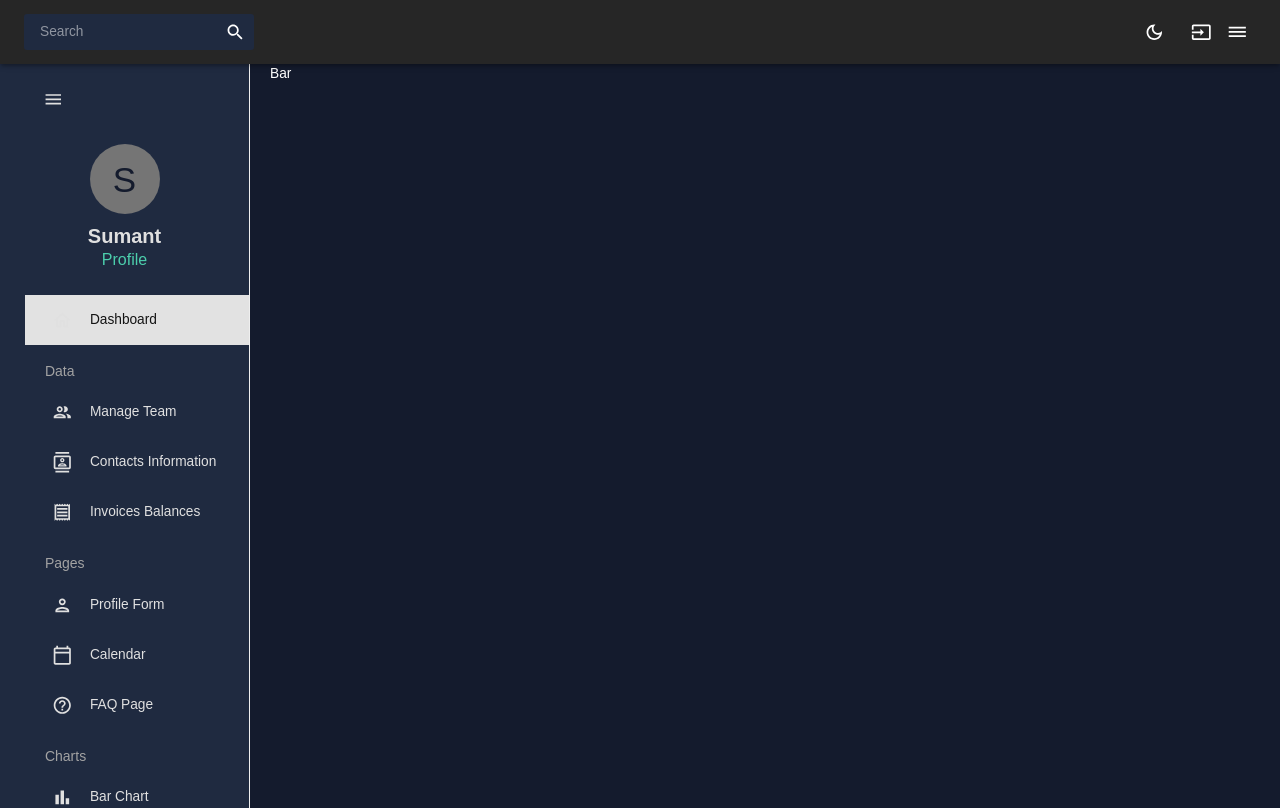
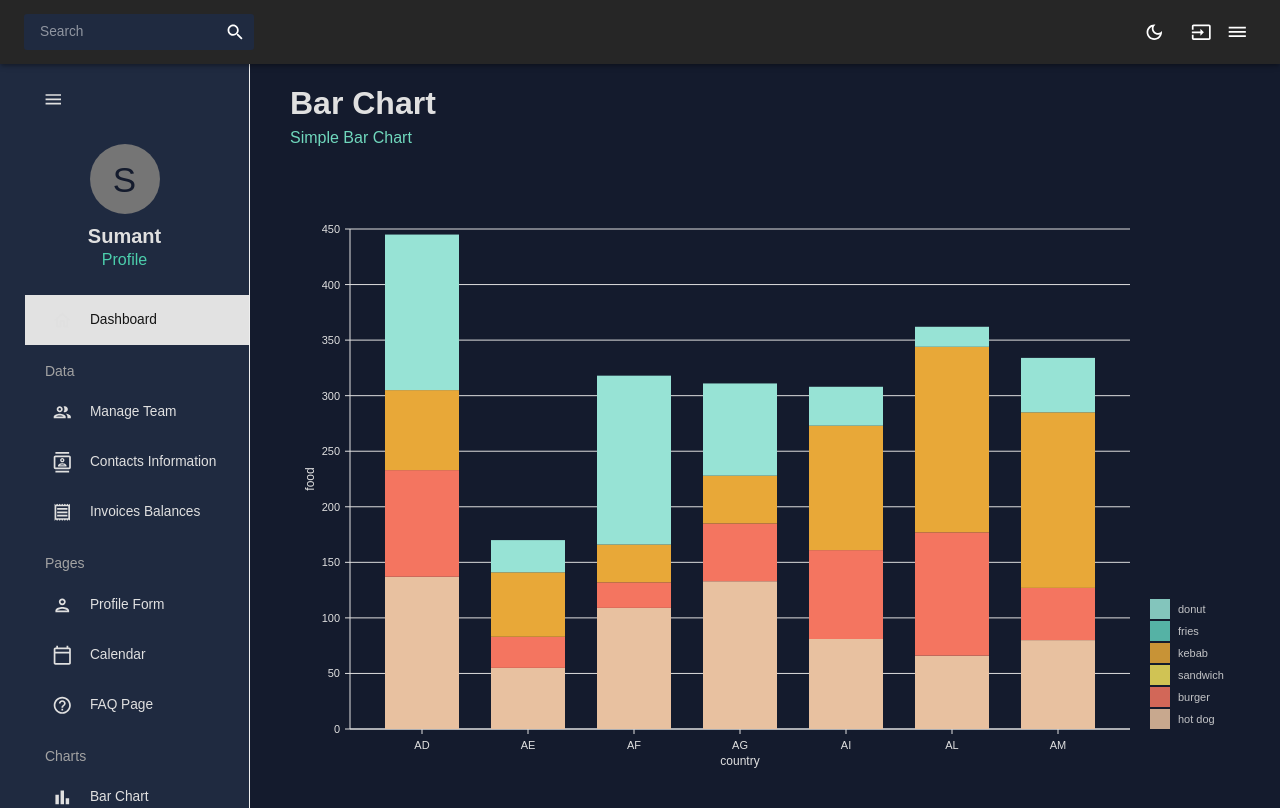
Before and after one commit to Sumant64/react-admin-dashboard, a React (Create React App) app: page /bar in a window 1280 px wide. Built offline with nearby package versions, Linux system fonts and the light colour scheme.

Commit message:
bar chart

```diff
--- /dev/null
+++ b/src/components/BarChart.tsx
@@ -0,0 +1,131 @@
+import { useTheme } from '@mui/material'
+import React from 'react';
+import { ResponsiveBar } from "@nivo/bar";
+import { tokens } from '../theme';
+import { mockBarData as data } from '../data/mockData';
+
+const BarChart = ({ isDashboard = false }) => {
+    const theme = useTheme();
+    const colors = tokens(theme.palette.mode);
+
+  return (
+    <ResponsiveBar
+      data={data}
+      theme={{
+        // added
+        axis: {
+          domain: {
+            line: {
+              stroke: colors.grey[100],
+            },
+          },
+          legend: {
+            text: {
+              fill: colors.grey[100],
+            },
+          },
+          ticks: {
+            line: {
+              stroke: colors.grey[100],
+              strokeWidth: 1,
+            },
+            text: {
+              fill: colors.grey[100],
+            },
+          },
+        },
+        legends: {
+          text: {
+            fill: colors.grey[100],
+          },
+        },
+      }}
+      keys={["hot dog", "burger", "sandwich", "kebab", "fries", "donut"]}
+      indexBy="country"
+      margin={{ top: 50, right: 130, bottom: 50, left: 60 }}
+      padding={0.3}
+      valueScale={{ type: "linear" }}
+      indexScale={{ type: "band", round: true }}
+      colors={{ scheme: "nivo" }}
+      defs={[
+        {
+          id: "dots",
+          type: "patternDots",
+          background: "inherit",
+          color: "#38bcb2",
+          size: 4,
+          padding: 1,
+          stagger: true,
+        },
+        {
+          id: "lines",
+          type: "patternLines",
+          background: "inherit",
+          color: "#eed312",
+          rotation: -45,
+          lineWidth: 6,
+          spacing: 10,
+        },
+      ]}
+      borderColor={{
+        from: "color",
+        modifiers: [["darker", 1.6]],
+      }}
+      axisTop={null}
+      axisRight={null}
+      axisBottom={{
+        tickSize: 5,
+        tickPadding: 5,
+        tickRotation: 0,
+        legend: isDashboard ? undefined : "country", // changed
+        legendPosition: "middle",
+        legendOffset: 32,
+      }}
+      axisLeft={{
+        tickSize: 5,
+        tickPadding: 5,
+        tickRotation: 0,
+        legend: isDashboard ? undefined : "food", // changed
+        legendPosition: "middle",
+        legendOffset: -40,
+      }}
+      enableLabel={false}
+      labelSkipWidth={12}
+      labelSkipHeight={12}
+      labelTextColor={{
+        from: "color",
+        modifiers: [["darker", 1.6]],
+      }}
+      legends={[
+        {
+          dataFrom: "keys",
+          anchor: "bottom-right",
+          direction: "column",
+          justify: false,
+          translateX: 120,
+          translateY: 0,
+          itemsSpacing: 2,
+          itemWidth: 100,
+          itemHeight: 20,
+          itemDirection: "left-to-right",
+          itemOpacity: 0.85,
+          symbolSize: 20,
+          effects: [
+            {
+              on: "hover",
+              style: {
+                itemOpacity: 1,
+              },
+            },
+          ],
+        },
+      ]}
+      role="application"
+      barAriaLabel={function (e) {
+        return e.id + ": " + e.formattedValue + " in country: " + e.indexValue;
+      }}
+    />
+  )
+}
+
+export default BarChart
--- a/src/scenes/bar/index.tsx
+++ b/src/scenes/bar/index.tsx
@@ -1,8 +1,16 @@
+import { Box } from '@mui/material'
 import React from 'react'
+import Header from '../../components/Header'
+import BarChart from '../../components/BarChart'
 
 const Bar = () => {
   return (
-    <div>Bar</div>
+    <Box m="20px">
+      <Header title='Bar Chart' subtitle='Simple Bar Chart' />
+      <Box height="75vh" sx={{height: {xs: '60vh', md: '75vh'}, width: {xs: '500px', md: '100%'}}}>
+        <BarChart />
+      </Box>
+    </Box>
   )
 }
 
```
